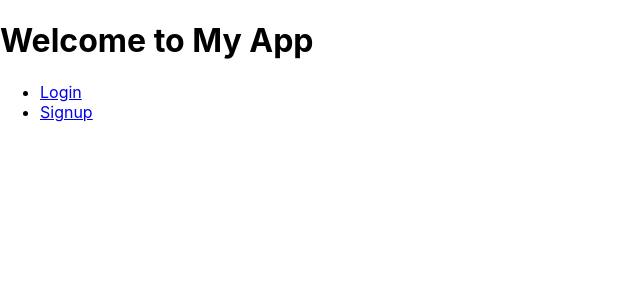
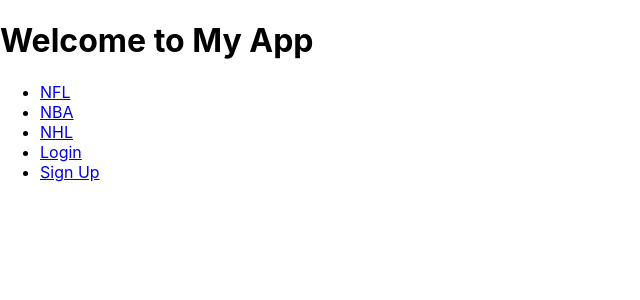
Before and after one commit to DakuwoN/Sports-app, a React (Create React App) app: page / in a window 1280 px wide. Shown: the top 300 px of the page, without its empty margins (0-640 px from the left). Built offline with nearby package versions, Linux system fonts and the light colour scheme.

Commit message:
sports app

```diff
--- a/package.json
+++ b/package.json
@@ -3,6 +3,9 @@
   "version": "0.1.0",
   "private": true,
   "dependencies": {
+    "@emotion/react": "^11.13.3",
+    "@emotion/styled": "^11.13.0",
+    "@mui/material": "^6.1.2",
     "@testing-library/jest-dom": "^5.17.0",
     "@testing-library/react": "^13.4.0",
     "@testing-library/user-event": "^13.5.0",
--- /dev/null
+++ b/src/components/Header.jsx
@@ -0,0 +1,17 @@
+import { Link } from "react-router-dom";
+
+function Header() {
+    return (
+        <header>
+            <nav>
+                <li><Link to="/nfl">NFL</Link></li>
+                <li><Link to="/nba">NBA</Link></li>
+                <li><Link to="/nhl">NHL</Link></li>
+                <li><Link to="/login">Login</Link></li>
+                <li><Link to="/signup">Sign Up</Link></li>
+            </nav>
+        </header>
+    );
+}
+
+export default Header;
--- a/src/components/HomePage.jsx
+++ b/src/components/HomePage.jsx
@@ -1,5 +1,6 @@
 import React from 'react';
 import { Link } from 'react-router-dom';
+import Header from './Header';
 
 function HomePage() {
   return (
@@ -7,8 +8,8 @@
       <h1>Welcome to My App</h1>
       <nav>
         <ul>
-          <li><Link to="/login">Login</Link></li>
-          <li><Link to="/signup">Signup</Link></li>
+          <Header/>
+
         </ul>
       </nav>
     </div>
```
Also changed, not shown: 1 other file (tests, documents, lock files or other folders).
